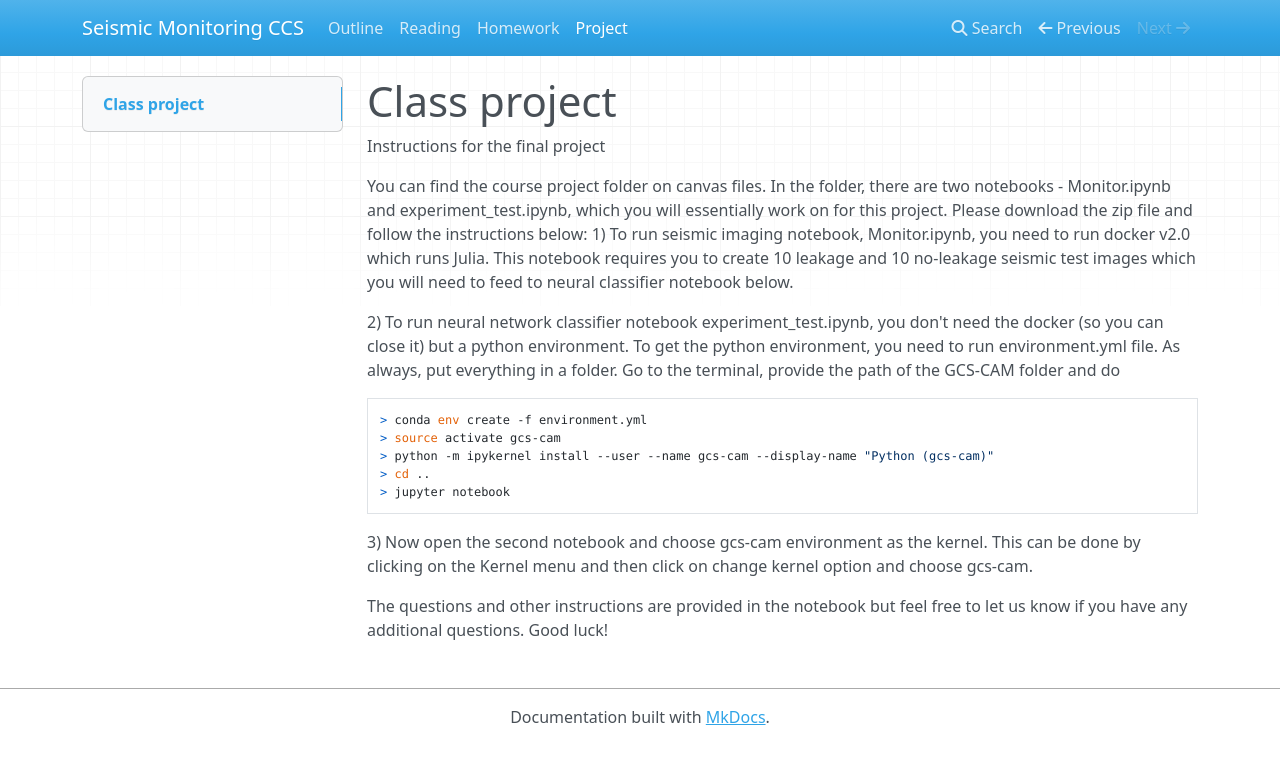
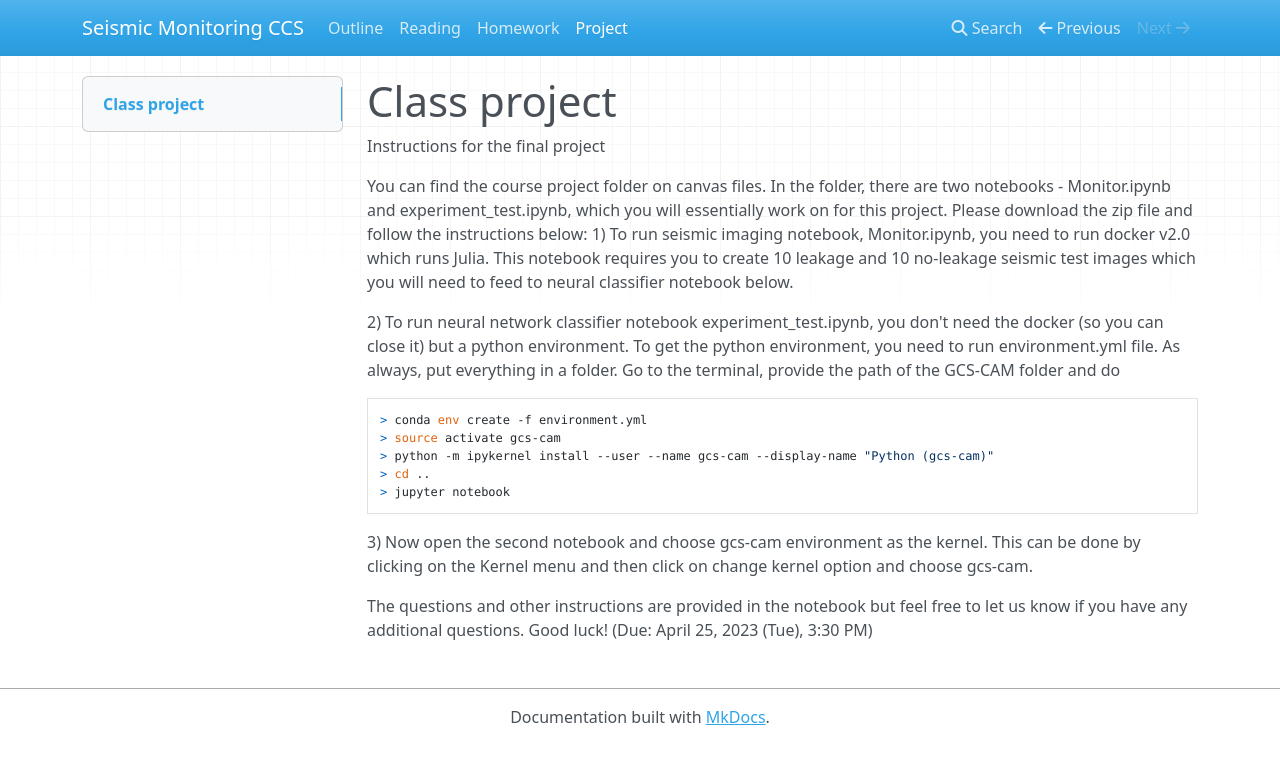
Before and after one commit to flexie/eas-4803-8803-ccs, an MkDocs documentation site: the page built from docs/project.md, in a window 1280 px wide. Shown: the top 764 px of the page. Built offline with MkDocs 1.6.1, drawn with Linux system fonts in a browser that asks for light colours; nearby versions of some CDN libraries.

Commit message:
Uploaded project instructions

```diff
--- a/docs/project.md
+++ b/docs/project.md
@@ -15,6 +15,7 @@ You can find the course project folder on canvas files. In the folder, there are
 3) Now open the second notebook and choose gcs-cam environment as the kernel. This can be done by clicking on the Kernel menu and then click on change kernel option and choose gcs-cam.
 
 The questions and other instructions are provided in the notebook but feel free to let us know if you have any additional questions. Good luck!
+(Due: April 25, 2023 (Tue), 3:30 PM)
 
 <!--
 Towards the end of the term, the students will be asked to conduct a small 2D numerical experiment that is representative of a typical geological carbon storage project. To avoid the tedious installation process, we suggest you run the experiments within a docker image (ziyiyin97/ccs-env:v4.6). As part of this project, the students will run numerical simulations to model the injection of CO~2~ in the Compass model, a proxy Earth model representative for an area in the North Sea that is considered as a potential site for geological carbon storage. During this project, students will convert the simulated time-varying CO~2~ saturations to time-varying velocity models of the Earth based on rock physics modeling. These models will be used to simulate synthetic time-lapse seismic data. This simulated data will be used to test our seismic monitoring methodology. This project is an extension to [Exercise 7](Assignments/Exercise7.md). Please follow the instructions there.
```
